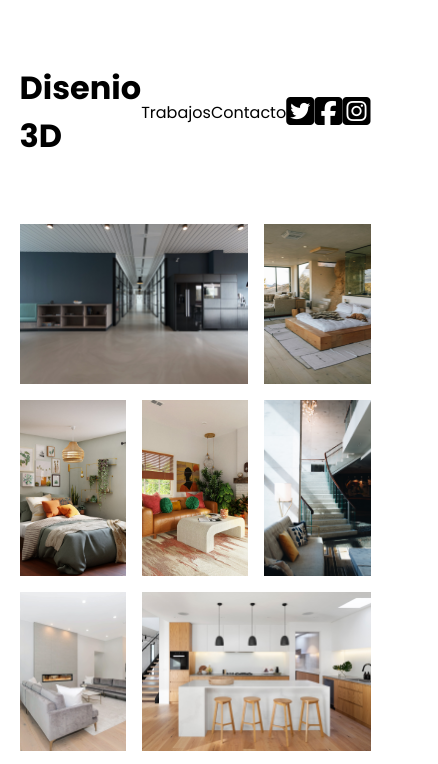
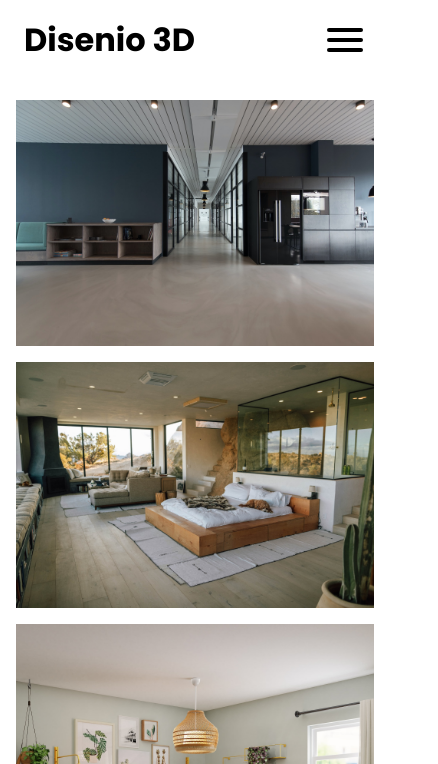
Before and after one commit to katitafranco/css-grid-portfolio, a plain HTML site: page index.html in a window 390 px wide. Shown: the top 764 px of the page, 438 px wide, since content can reach past the window. Drawn offline with Linux system fonts and the light colour scheme.

Commit message:
Add Responsive design  css Add hamburguer menu html css

```diff
--- a/css/estilos.css
+++ b/css/estilos.css
@@ -9,6 +9,7 @@ body {
 .container {
   max-width: 90%;
   margin: 0 auto;
+  padding: 0 16px;
 }
 .navbar {
   display: flex;
@@ -34,6 +35,68 @@ body {
 
 .navbar .right a:hover {
   text-decoration: underline;
+}
+
+/* Boton responsive menu */
+.navbar .bar {
+  background-color: black;
+  height: 4px;
+  width: 36px;
+  margin: 3px;
+  border-radius: 10px;
+}
+
+.navbar .hamburguer {
+  display: none;
+}
+.proyectos {
+  display: grid;
+  /* height: 700px; */
+  grid-template-areas:
+    "apt apt hom1"
+    "apt apt hom1"
+    "hom4 hom3 hom2"
+    /*  "hom2 hom3 hom4" */
+    "hom5 hom6 hom6"
+    "hom5 hom6 hom6"
+    "hom7 hom7 hom8"
+    "hom7 hom7 hom8";
+  width: 100%;
+  grid-gap: 16px;
+}
+
+#apartamento {
+  grid-area: apt;
+}
+
+#casa1 {
+  grid-area: hom1;
+}
+
+#casa2 {
+  grid-area: hom2;
+}
+
+#casa3 {
+  grid-area: hom3;
+}
+
+#casa4 {
+  grid-area: hom4;
+}
+#casa5 {
+  grid-area: hom5;
+}
+
+#casa6 {
+  grid-area: hom6;
+}
+#casa7 {
+  grid-area: hom7;
+}
+
+#casa8 {
+  grid-area: hom8;
 }
 
 .proyecto {
@@ -79,52 +142,76 @@ body {
   padding: 64px;
 }
 
+/* Responsive - Media Queries */
+
+@media only screen and (max-width: 1100px) {
+  .container {
+    margin: 0;
+    max-width: 100%;
+  }
+
   .proyectos {
     display: grid;
-  /* height: 700px; */
     grid-template-areas:
-    "apt apt hom1"
-    "apt apt hom1"
-    "hom2 hom3 hom4"
-    "hom2 hom3 hom4"
-    "hom5 hom6 hom6"
-    "hom5 hom6 hom6"
-    "hom7 hom7 hom8"
-    "hom7 hom7 hom8";
-  width: 100%;
-  grid-gap: 16px;
+      "apt apt "
+      "hom1 hom2"
+      "hom4 hom3 "
+      "hom6 hom6 "
+      "hom5 hom7 "
+      "hom8 hom8 ";
+  }
 }
 
-#apartamento {
-  grid-area: apt;
+/* Responsive - Media Queries -Telefono */
+
+@media only screen and (max-width: 768px) {
+  /* .container {
+    max-width: 100%;
+  } */
+
+  .proyectos {
+    margin: 0;
+    margin-top: 100px;
+  }
+  .navbar {
+    padding: 16px 24px;
+    box-sizing: border-box;
+    position: fixed;
+    top: 0;
+    left: 0;
+    z-index: 3;
+    background-color: white;
+    width: 100%;
+  }
+  .navbar .right {
+    display: none;
+  }
+  /* Aparecer el menu hamburguesa*/
+  .navbar .hamburguer {
+    display: flex;
+    flex-direction: column;
+    justify-content: center;
+    align-items: center;
+  }
+  .proyectos {
+    display: grid;
+    grid-template-areas:
+      "apt apt "
+      "hom1 hom1"
+      "hom2 hom2 "
+      "hom4 hom3 "
+      "hom6 hom6 "
+      "hom5 hom5 "
+      "hom7 hom7"
+      "hom8 hom8";
+  }
+  .proyecto .superpuesto {
+    font-size: 24px;
+    text-align: center;
   }
 
-#casa1 {
-  grid-area: hom1;
+  .footer {
+    font-size: 14px;
+    padding: 32px;
   }
-
-#casa2 {
-  grid-area: hom2;
 }
-
-#casa3 {
-  grid-area: hom3;
-}
-
-#casa4 {
-  grid-area: hom4;
-}
-#casa5 {
-  grid-area: hom5;
-}
-
-#casa6 {
-  grid-area: hom6;
-}
-#casa7 {
-  grid-area: hom7;
-}
-
-#casa8 {
-  grid-area: hom8;
-}
--- a/index.html
+++ b/index.html
@@ -34,6 +34,13 @@
             <i class="fa-brands fa-square-instagram fa-2x"></i>
           </a>
         </nav>
+
+        <!-- Boton Responsive -->
+        <div class="hamburguer">
+          <div class="bar"></div>
+          <div class="bar"></div>
+          <div class="bar"></div>
+        </div>
       </header>
       <!-- Proyectos -->
       <div class="proyectos">
@@ -51,7 +58,7 @@
         </div>
         <div class="proyecto" id="casa3">
           <img src="img/imagen4.jpg" alt="casa" />
-          <p class="superpuesto">VER PROYECTO...</p>
+          <p class="superpuesto blanco">VER PROYECTO...</p>
         </div>
         <div class="proyecto" id="casa4">
           <img src="img/imagen5.jpg" alt="casa" />
@@ -63,15 +70,15 @@
         </div>
         <div class="proyecto" id="casa6">
           <img src="img/imagen7.jpg" alt="casa" />
-          <p class="superpuesto">VER PROYECTO...</p>
+          <p class="superpuesto blanco">VER PROYECTO...</p>
         </div>
         <div class="proyecto" id="casa7">
           <img src="img/imagen8.jpg" alt="casa" />
-          <p class="superpuesto">VER PROYECTO...</p>
+          <p class="superpuesto blanco">VER PROYECTO...</p>
         </div>
         <div class="proyecto" id="casa8">
           <img src="img/imagen9.jpg" alt="casa" />
-          <p class="superpuesto">VER PROYECTO...</p>
+          <p class="superpuesto blanco">VER PROYECTO...</p>
         </div>
       </div>
 
```
Lines whose indentation alone changed are shown as unchanged.
